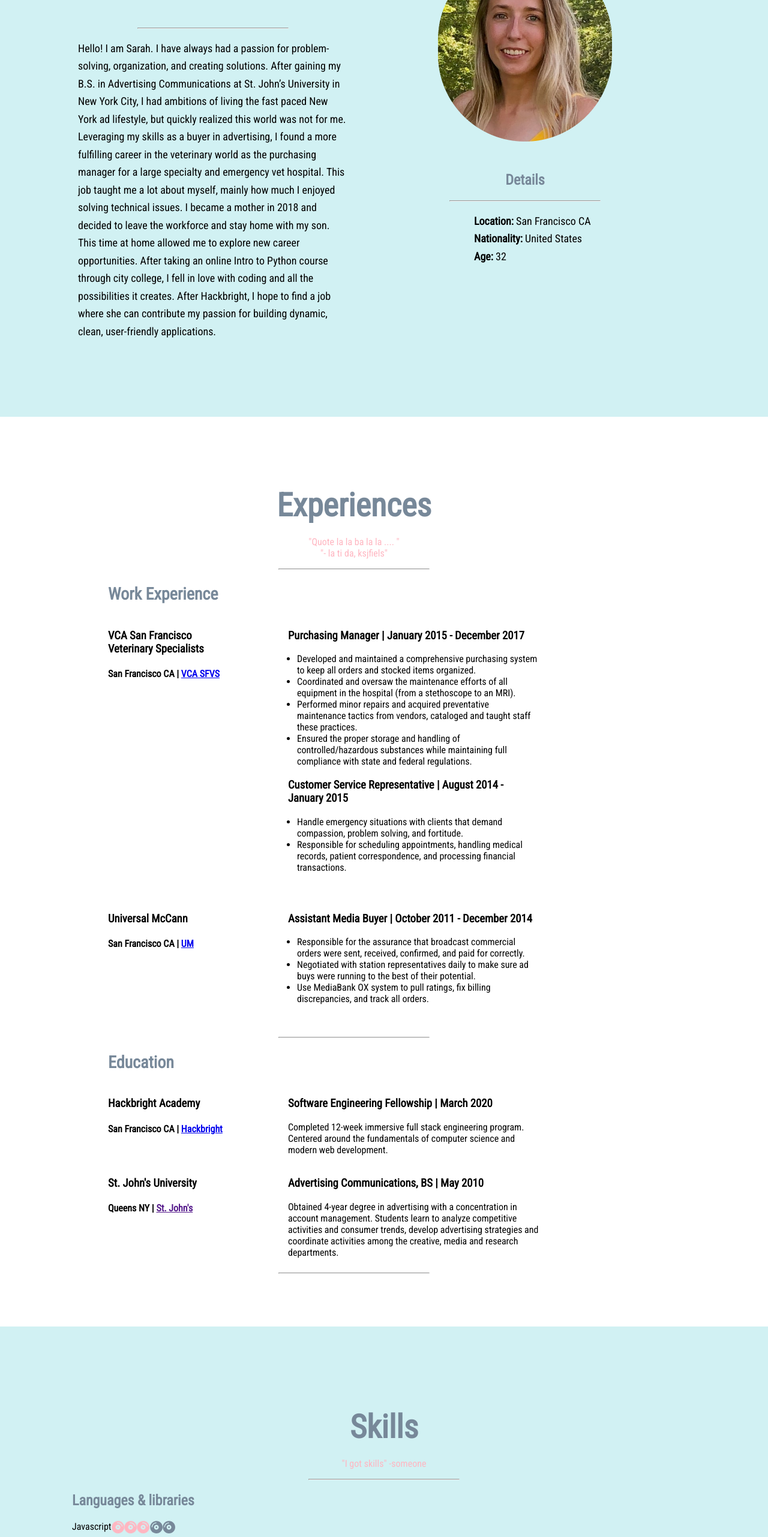
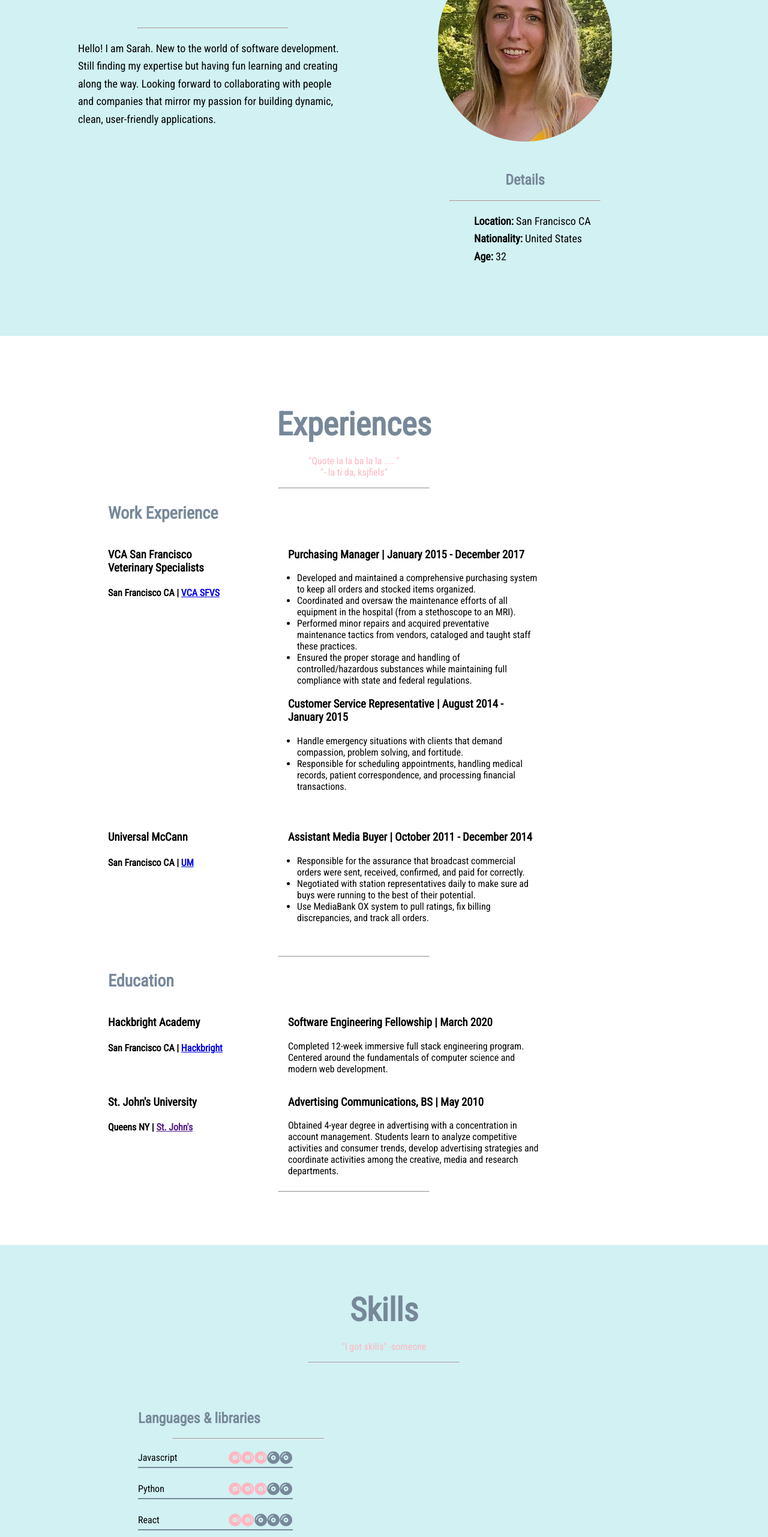
Before and after one commit to sarahbethfry/my-website, a React (Create React App) app: page / in a window 1280 px wide. Shown: the part 1217-3780 px from the top of the page at 60% size. Built offline with nearby package versions, Linux system fonts and the light colour scheme.

Commit message:
Fixed layout of skills into two even columns

```diff
--- a/src/AboutMe/AboutMe.jsx
+++ b/src/AboutMe/AboutMe.jsx
@@ -9,21 +9,11 @@ const AboutMe = (props) => {
         <h1>About Me</h1>
         <hr />
         <p>
-          Hello! I am Sarah. I have always had a passion for problem-solving,
-          organization, and creating solutions. After gaining my B.S. in
-          Advertising Communications at St. John’s University in New York City,
-          I had ambitions of living the fast paced New York ad lifestyle, but
-          quickly realized this world was not for me. Leveraging my skills as a
-          buyer in advertising, I found a more fulfilling career in the
-          veterinary world as the purchasing manager for a large specialty and
-          emergency vet hospital. This job taught me a lot about myself, mainly
-          how much I enjoyed solving technical issues. I became a mother in 2018
-          and decided to leave the workforce and stay home with my son. This
-          time at home allowed me to explore new career opportunities. After
-          taking an online Intro to Python course through city college, I fell
-          in love with coding and all the possibilities it creates. After
-          Hackbright, I hope to find a job where she can contribute my passion
-          for building dynamic, clean, user-friendly applications.
+          Hello! I am Sarah. New to the world of software development. Still
+          finding my expertise but having fun learning and creating along the
+          way. Looking forward to collaborating with people and companies that
+          mirror my passion for building dynamic, clean, user-friendly
+          applications.
         </p>
       </div>
       <div>
--- a/src/Skills/Skills.jsx
+++ b/src/Skills/Skills.jsx
@@ -2,7 +2,7 @@ import React from "react";
 import classes from "./Skills.module.css";
 import Rating from "./Rating";
 
-const skills = [
+const skillsLeft = [
   {
     name: "Languages & libraries",
     type: [
@@ -13,6 +13,10 @@ const skills = [
       {
         name: "Python",
         level: 3,
+      },
+      {
+        name: "React",
+        level: 2,
       },
       {
         name: "Java",
@@ -26,14 +30,87 @@ const skills = [
         name: "CSS",
         level: 2,
       },
+      {
+        name: "TypeScript",
+        level: 1,
+      },
+
+      {
+        name: "SQL",
+        level: 1,
+      },
     ],
   },
+  {
+    name: "Industry Tools",
+    type: [
+      {
+        name: "Slack",
+        level: 4,
+      },
+      {
+        name: "Git",
+        level: 3,
+      },
+
+      {
+        name: "Postgres",
+        level: 2,
+      },
+    ],
+  },
+];
+
+const skillsRight = [
   {
     name: "Frameworks",
     type: [
       {
         name: "Flask",
         level: 3,
+      },
+      {
+        name: "Next.js",
+        level: 2,
+      },
+      {
+        name: "SQLalchemy",
+        level: 2,
+      },
+
+      {
+        name: "Jinja",
+        level: 3,
+      },
+      {
+        name: "Google Maps",
+        level: 4,
+      },
+      {
+        name: "MomentJs",
+        level: 2,
+      },
+    ],
+  },
+
+  {
+    name: "Other Fun Stuff",
+    type: [
+      {
+        name: "VS Code",
+        level: 3,
+      },
+      {
+        name: "MacOS/Linux Command Line",
+        level: 3,
+      },
+      {
+        name: "Figma",
+        level: 2,
+      },
+      {
+        name: "Contentful",
+        level: 1,
       },
     ],
   },
@@ -45,18 +122,19 @@ const Skills = (props) => {
       <h1>Skills</h1>
       <p className={classes.lead}>"I got skills" -someone</p>
       <hr />
-      {skills.map((skill) => (
       <div className={classes.row}>
-          <h2>{skill.name}</h2>
-          {skill.type.map((t) => (
-            <div className={classes.colLeft}>
+        <div className={classes.column}>
+          {skillsLeft.map((skillL) => (
+            <div>
+              <h2>{skillL.name}</h2>
+              <hr />
+              {skillL.type.map((tL) => (
+                <div>
                   <ul className={classes.skillsList}>
                     <li>
-                  <span className={classes.listItem}>
-                    {t.name}
                       <span>
-                      <Rating level={t.level} />
-                    </span>
+                        {tL.name}
+                        <Rating level={tL.level} />
                       </span>
                     </li>
                   </ul>
@@ -65,6 +143,28 @@ const Skills = (props) => {
             </div>
           ))}
         </div>
+        <div className={classes.column}>
+          {skillsRight.map((skillR) => (
+            <div>
+              <h2>{skillR.name}</h2>
+              <hr />
+              {skillR.type.map((tR) => (
+                <div>
+                  <ul className={classes.skillsList}>
+                    <li>
+                      <span>
+                        {tR.name}
+                        <Rating level={tR.level} />
+                      </span>
+                    </li>
+                  </ul>
+                </div>
+              ))}
+            </div>
+          ))}
+        </div>
+      </div>
+    </div>
   );
 };
 
--- a/src/Skills/Skills.module.css
+++ b/src/Skills/Skills.module.css
@@ -1,8 +1,9 @@
 .Skills {
+  max-width: 1280px;
   background-color: #d1f1f3;
-  padding: 100px 120px;
-  margin-right: auto;
-  margin-left: auto;
+  padding: 40px 180px;
+  /* margin-right: 15px;
+  margin-left: 15px; */
 }
 
 p.lead {
@@ -11,13 +12,25 @@ p.lead {
 }
 
 .row {
+  display: flex;
+  flex-wrap: wrap;
   text-align: left;
+  width: 100%;
+  margin-left: 0px;
+  margin-right: 80px;
 }
-.colLeft {
-  width: 50%;
+.column {
+  flex-direction: column;
+  width: 40%;
+  margin: 50px;
 }
+
 .skillsList {
   list-style: none;
+  border-bottom: 2px solid lightslategray;
+  line-height: 30px;
+  width: 70%;
+  margin-bottom: 20px;
 }
 
 .listItem {
@@ -25,6 +38,5 @@ p.lead {
 }
 
 .Ratings {
-  display: flex;
   float: right;
 }
```
Lines whose indentation alone changed are shown as unchanged.
